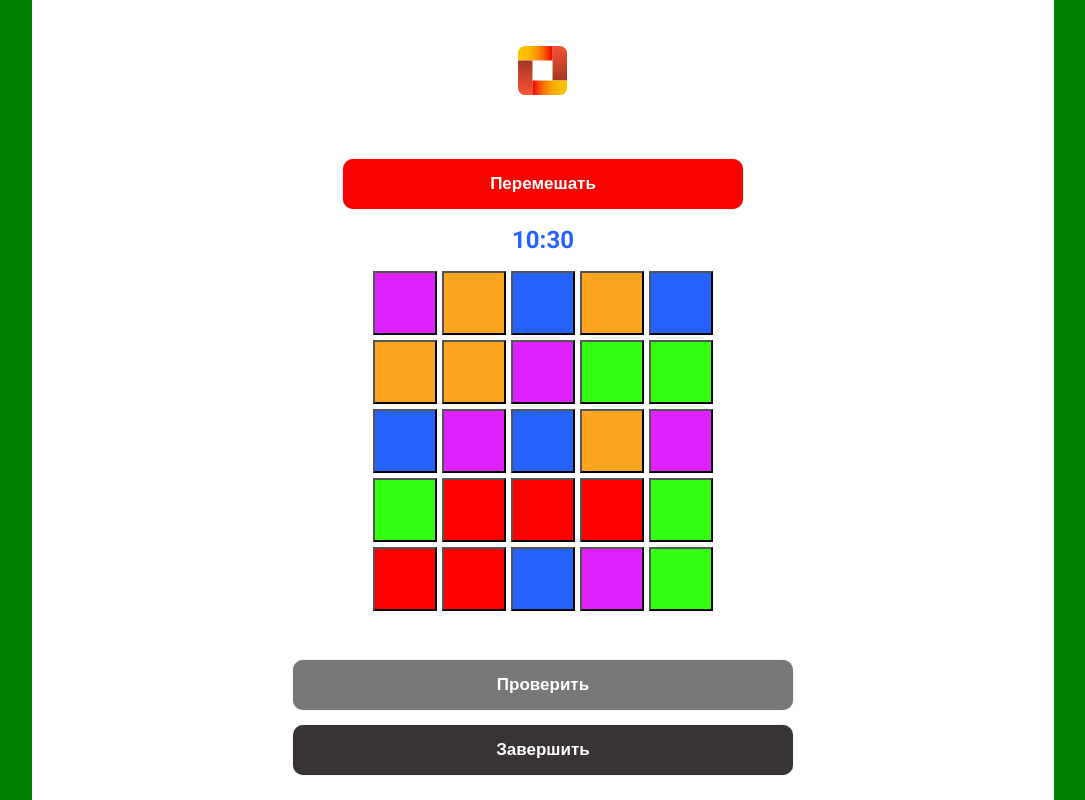
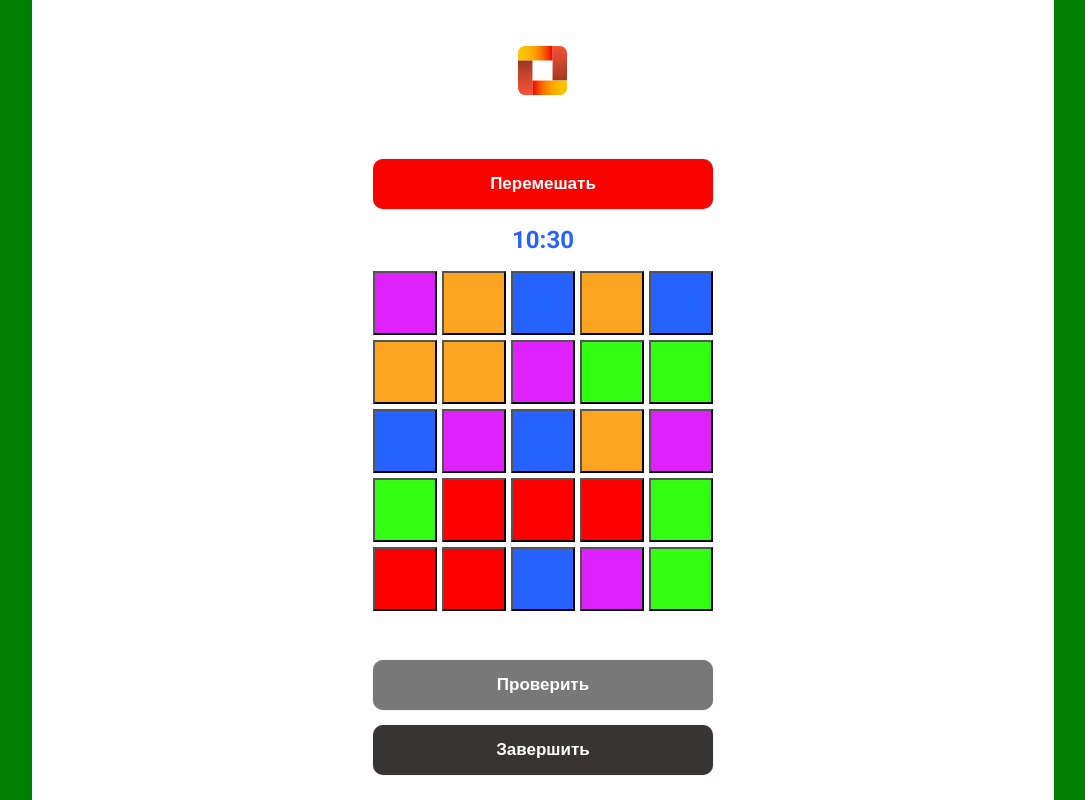
Before and after one commit to den-bulaev/game, a React (Create React App) app: page / in a window 1280 px wide. Shown: the whole page, without its empty margins (97-1182 px from the left). Built offline with nearby package versions, Linux system fonts and the light colour scheme.

Commit message:
buttons max width changed

```diff
--- a/src/components/blocks/button.scss
+++ b/src/components/blocks/button.scss
@@ -5,7 +5,7 @@
   @extend %small-text;
   display: block;
   margin: auto;
-  max-width: 500px;
+  max-width: 42.487vh;
   width: 100%;
   height: $button-height;
   transition: 0.3s;
@@ -26,7 +26,6 @@
 
   &--shuffle {
     margin-top: 6.772vh; //54.99px % 1vh
-    max-width: 400px;
     background-color: #F80300;
   }
 }
```
